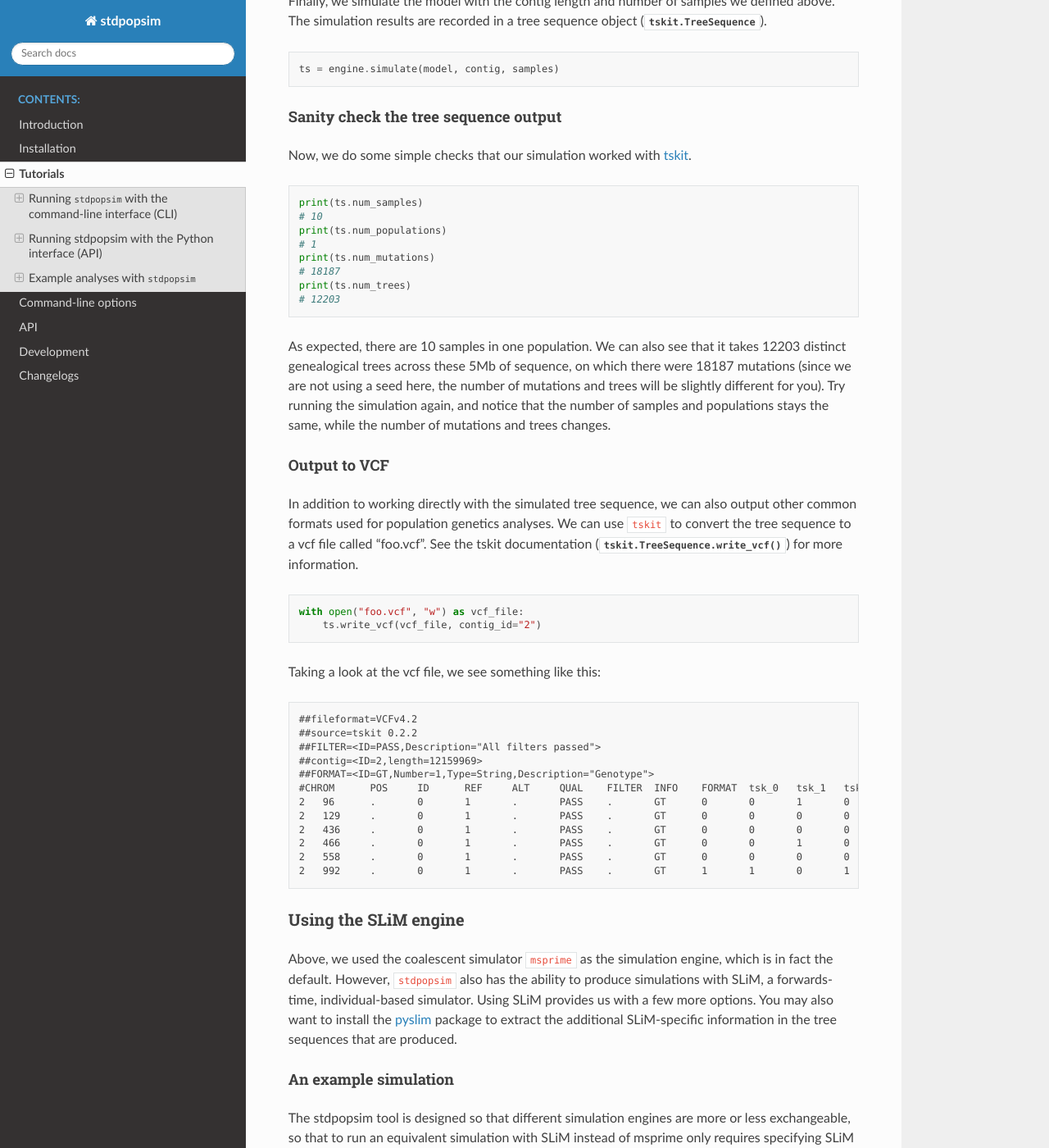
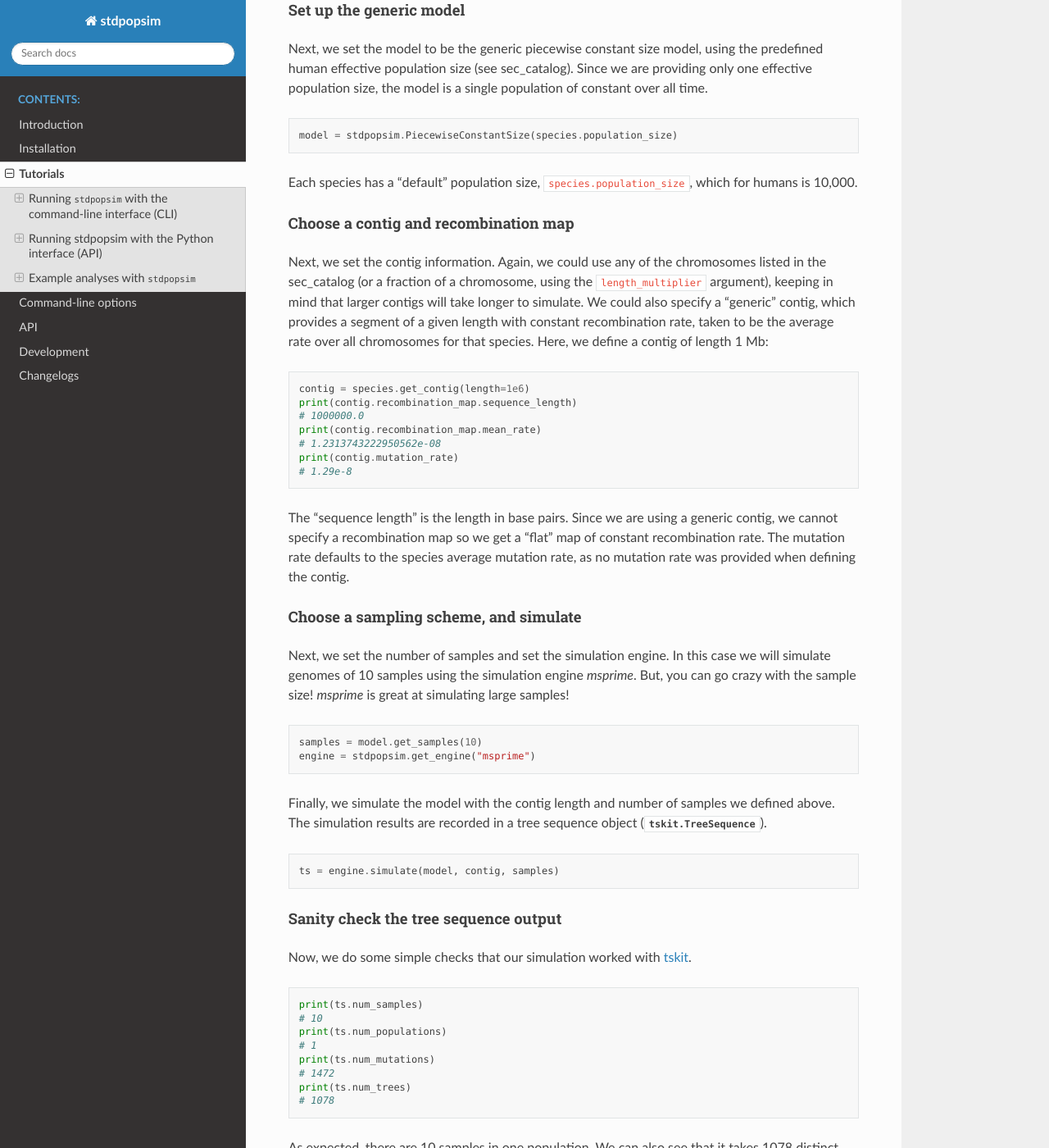
Before and after one commit to popsim-consortium/stdpopsim, a Sphinx documentation site: the page built from docs/tutorial.rst, in a window 1280 px wide and 1400 px high, scrolled down 9214 px. Shown: the whole window at 82% size. Built offline with Sphinx 7.4.7 and the Read the Docs theme 2.0.0, drawn with Linux system fonts in a browser that asks for light colours; pages that are not in the unit, such as notebooks, are missing from menus; some of the changed text lies outside the part shown.

Commit message:
Mutation rate as model attribute

```diff
--- a/docs/tutorial.rst
+++ b/docs/tutorial.rst
@@ -75,7 +75,9 @@
 The most basic simulation we can run is to simulate two (haploid) genomes
 - i.e., two samples -
 using the species' defaults as seen in the species help (``stdpopsim HomSap --help``).
-These defaults include constant size population and a uniform recombination map.
+These defaults include constant size population, a uniform recombination map based
+on the average recombination rate (either genome-wide or within a chromosome, if
+specified), and the mutation rate shown above.
 To save time we will specify that the simulation use
 chromosome 22, using the ``-c`` option. We also specify that the resulting
 tree-sequence formatted output should be written to the file ``foo.ts`` with the
@@ -123,6 +125,15 @@
 The order of those numbers is the same as the order
 specified in the model documentation. In this case, ``2 3`` means
 we are simulating two African American samples and three European American samples.
+
+.. note::
+    Many demographic models were inferred or calibrated using a mutation rate that
+    differs from the cataloged species' mutation rate. Simulations using the CLI now
+    automatically use the *model's* specified mutation rate instead of the species
+    rate, so that expected levels of diversity more closely match those observed in
+    the data that were used to infer the demographic model. For generic demographic
+    models or those without associated mutation rates, the species mutation rate is
+    used.
 
 Now we want to add an empirical recombination map to make the simulation more
 realistic. We can look up the available recombination maps using the
@@ -282,7 +293,7 @@
 
 .. code-block:: console
 
-   $ stdpopsim -e slim --slim-scaling-factor 1000 DroMel \
+   $ stdpopsim -e slim --slim-scaling-factor 1000 DroMel\
    $     -c chr2L -l 0.05 -o foo.ts -d African3Epoch_1S16 100
 
 The scaling factor of 1000 makes this model run very quickly,
@@ -350,31 +361,21 @@
 The first example uses a mostly default genome
 with a published demographic model.
 
-Pick a species and a contig
----------------------------
+Pick a species and demographic model
+------------------------------------
 
-First, we will pick a species (humans), contig (chromosome 22),
-and genetic map (a flat map, the default):
+First, we will pick a species (here, humans) and the published demographic
+model to simulated under. In ``stdpopsim`` there are two types of model: ones
+taken to match the :ref:`demographic history reported in published papers
+<sec_catalog>`, and :ref:`"generic" models <sec_api_generic_models>`. We'll
+first simulate using a published model from the catalog. Let's see what
+demographic models are available for humans:
 
 .. code-block:: python
 
    import stdpopsim
 
    species = stdpopsim.get_species("HomSap")
-   contig = species.get_contig("chr22")  # default is a flat genetic map
-
-Choose a demographic model
---------------------------
-
-Now, we need a demographic model.
-In ``stdpopsim`` there are two types of model:
-ones taken to match the :ref:`demographic history reported in published papers <sec_catalog>`,
-and :ref:`"generic" models <sec_api_generic_models>`.
-First, we'll simulate samples from a published model of human prehistory.
-Let's see what demographic models are available
-for humans:
-
-.. code-block:: python
 
    for x in species.demographic_models:
        print(x.id)
@@ -387,11 +388,13 @@
    # Zigzag_1S14
    # AncientEurasia_9K19
    # PapuansOutOfAfrica_10J19
+   # AshkSub_7G19
+   # OutOfAfrica_4J17
 
 These models are described in detail in the :ref:`Catalog <sec_catalog>`.
 We'll look at the first model, "OutOfAfrica_3G09", from
 `Gutenkunst et al (2009) <https://doi.org/10.1371/journal.pgen.1000695>`__.
-First we need to know how many populations it has, and what they are:
+We can check how many populations exist in this model, and what they are:
 
 .. code-block:: python
 
@@ -400,14 +403,50 @@
    # 3
    print(model.num_sampling_populations)
    # 3
-   print([pop.id for pop in model.populations])
+   print([pop.name for pop in model.populations])
    # ['YRI', 'CEU', 'CHB']
 
-This model has 3 populations, named YRI, CEU, CHB,
-and all three can be sampled from.
+This model has 3 populations, named YRI, CEU, CHB, and all three can be sampled from.
 The number of "sampling" populations could be smaller than the number of populations,
 since some models have ancient populations which are currently not allowed to be
 sampled from - but that is not the case in this model.
+
+Set up the contig
+-----------------
+
+We'll next define the contig, which contains information about the genome length we
+want to simulate and recombination and mutation rates. Here, we use the human
+chromosome 22. If no recombination map is specified, we assume a uniform genetic map
+based on the average recombination rate for that chromosome.
+
+.. code-block:: python
+
+   contig = species.get_contig("chr22")
+
+   # default is a flat genetic map
+   print("mean recombination rate:", f"{contig.recombination_map.mean_rate:.3}")
+   # mean recombination rate: 1.44e-08
+
+   # and the default mutation rate is based on the species default
+   print("mean mutation rate:", contig.mutation_rate)
+   # mean mutation rate: 1.29e-08
+
+   # but note that the mutation rate differs from the model's assumed rate
+   print("model mutation rate:", model.mutation_rate)
+   # model mutation rate: 2.35e-08
+
+The Gutenkunst OOA model was inferred using a mutation rate much larger than the
+default mutation rate in the `stdpopsim` catalog. As such, simulating using this
+model and default rate will result in levels of diversity substantially lower than
+expected for the human population data that this model was inferred from. To match
+observed diversity in humans, we should instead use the mutation rate associated
+with the demographic model:
+
+.. code-block:: python
+
+   contig = species.get_contig("chr22", mutation_rate=model.mutation_rate)
+   print(contig.mutation_rate == model.mutation_rate)
+   # True
 
 Choose a sampling scheme and simulate
 -------------------------------------
@@ -459,19 +498,16 @@
 Running a generic model
 =======================
 
-Next, we will simulate using a "generic" model,
-with piecewise constant population size.
-This time,
-we will simulate a small portion of human chromosome 2,
-again with a flat recombination map,
-using the current best estimate of the human
-effective population size from the :ref:`sec_catalog`.
+Next, we will simulate using a "generic" model, with piecewise constant
+population size. This time, we will simulate a given genome length under
+a flat recombination map, using an estimate of the
+human effective population size from the :ref:`sec_catalog`.
 
 Choose a species
 ----------------
 
-Although the model is generic, we still need a species,
-to get contig information.
+Although the model is generic, we still need a species in order
+to get the contig information.
 Again, we'll use `Homo sapiens`, which has the id "HomSap".
 (But, you could use any species from the :ref:`sec_catalog`!)
 
@@ -480,25 +516,6 @@
     import stdpopsim
 
     species = stdpopsim.get_species("HomSap")
-
-Choose a contig and recombination map
--------------------------------------
-
-Next, we set the contig information, to 5% of chromosome 2,
-about 12Mb. Again, you could use a fraction of any of the
-chromosomes listed in the :ref:`sec_catalog`, keeping in mind that
-larger contigs will take longer to simulate.
-
-.. code-block:: python
-
-    contig = species.get_contig("chr2", length_multiplier=0.05)
-    print(contig.recombination_map.get_sequence_length())
-    # 12159968.65
-
-The "sequence length" is the length in base pairs.
-It is not an integer because msprime works in continuous genomic coordinates.
-Again, since we didn't specify a genetic map, by default
-a "flat" map of constant recombination rate is used.
 
 Set up the generic model
 ------------------------
@@ -515,6 +532,32 @@
 Each species has a "default" population size, ``species.population_size``,
 which for humans is 10,000.
 
+Choose a contig and recombination map
+-------------------------------------
+
+Next, we set the contig information. Again, we could use any of the chromosomes
+listed in the :ref:`sec_catalog` (or a fraction of a chromosome, using the
+``length_multiplier`` argument), keeping in mind that larger contigs will take
+longer to simulate. We could also specify a "generic" contig, which provides
+a segment of a given length with constant recombination rate, taken to be the
+average rate over all chromosomes for that species. Here, we define a contig
+of length 1 Mb:
+
+.. code-block:: python
+
+    contig = species.get_contig(length=1e6)
+    print(contig.recombination_map.sequence_length)
+    # 1000000.0
+    print(contig.recombination_map.mean_rate)
+    # 1.2313743222950562e-08
+    print(contig.mutation_rate)
+    # 1.29e-8
+
+The "sequence length" is the length in base pairs. Since we are using a generic
+contig, we cannot specify a recombination map so we get a "flat" map of
+constant recombination rate. The mutation rate defaults to the species average
+mutation rate, as no mutation rate was provided when defining the contig.
+
 Choose a sampling scheme, and simulate
 --------------------------------------
 
@@ -529,8 +572,8 @@
     samples = model.get_samples(10)
     engine = stdpopsim.get_engine("msprime")
 
-Finally, we simulate the model with the contig length and number of samples we defined above.
-The simulation results are recorded in a tree sequence object
+Finally, we simulate the model with the contig length and number of samples we
+defined above. The simulation results are recorded in a tree sequence object
 (:class:`tskit.TreeSequence`).
 
 .. code-block:: python
@@ -551,17 +594,16 @@
     print(ts.num_populations)
     # 1
     print(ts.num_mutations)
-    # 18187
+    # 1472
     print(ts.num_trees)
-    # 12203
+    # 1078
 
-As expected, there are 10 samples in one population. We can also see that it takes
-12203 distinct genealogical trees across these 5Mb of sequence,
-on which there were 18187 mutations
-(since we are not using a seed here, the number of mutations
-and trees will be slightly different for you). Try running the simulation again, and notice
-that the number of samples and populations stays the same, while the number of mutations
-and trees changes.
+As expected, there are 10 samples in one population. We can also see that it
+takes 1078 distinct genealogical trees across this 1Mb of sequence, on which
+there were 1472 mutations (since we are not using a seed here, the number of
+mutations and trees will be slightly different for you). Try running the
+simulation again, and notice that the number of samples and populations stays
+the same, while the number of mutations and trees changes.
 
 Output to VCF
 -------------
@@ -574,24 +616,24 @@
 .. code-block:: python
 
     with open("foo.vcf", "w") as vcf_file:
-        ts.write_vcf(vcf_file, contig_id="2")
+        ts.write_vcf(vcf_file, contig_id="0")
 
 Taking a look at the vcf file, we see something like this:
 
 .. code-block:: none
 
     ##fileformat=VCFv4.2
-    ##source=tskit 0.2.2
+    ##source=tskit 0.3.5
     ##FILTER=<ID=PASS,Description="All filters passed">
-    ##contig=<ID=2,length=12159969>
+    ##contig=<ID=0,length=1000000>
     ##FORMAT=<ID=GT,Number=1,Type=String,Description="Genotype">
-    #CHROM	POS	ID	REF	ALT	QUAL	FILTER	INFO	FORMAT	tsk_0	tsk_1	tsk_2	tsk_3	tsk_4	tsk_5	tsk_6	tsk_7	tsk_8	tsk_9
-    2	96	.	0	1	.	PASS	.	GT	0	0	1	0	1	0	0	0	1	0
-    2	129	.	0	1	.	PASS	.	GT	0	0	0	0	0	0	0	0	1	0
-    2	436	.	0	1	.	PASS	.	GT	0	0	0	0	0	1	0	0	0	0
-    2	466	.	0	1	.	PASS	.	GT	0	0	1	0	1	0	0	0	0	0
-    2	558	.	0	1	.	PASS	.	GT	0	0	0	0	0	0	0	0	1	0
-    2	992	.	0	1	.	PASS	.	GT	1	1	0	1	0	1	1	1	0	1
+    #CHROM  POS     ID      REF     ALT     QUAL    FILTER  INFO    FORMAT  tsk_0   tsk_1   tsk_2   tsk_3   tsk_4   tsk_5   tsk_6   tsk_7   tsk_8   tsk_9
+    0       3608    .       A       T       .       PASS    .       GT      0       0       1       0       0       0       0       0       0       0
+    0       5598    .       T       G       .       PASS    .       GT      1       0       0       0       1       1       0       0       1       0
+    0       6190    .       C       A       .       PASS    .       GT      1       0       0       0       0       0       0       0       0       0
+    0       6479    .       C       T       .       PASS    .       GT      0       0       0       0       0       1       0       0       1       0
+    0       6556    .       A       C       .       PASS    .       GT      0       0       0       1       0       0       0       0       0       0
+    0       6648    .       T       A       .       PASS    .       GT      1       1       1       0       1       1       1       1       1       1
 
 
 Using the SLiM engine
@@ -635,9 +677,11 @@
    import stdpopsim
 
    species = stdpopsim.get_species("HomSap")
-   contig = species.get_contig("chr22", length_multiplier=0.1)
-   # default is a flat genetic map
    model = species.get_demographic_model("Africa_1T12")
+   contig = species.get_contig(
+       "chr22", length_multiplier=0.1, mutation_rate=model.mutation_rate
+   )
+   # default is a flat genetic map with average rate across chr22
    samples = model.get_samples(200)
 
 
@@ -726,7 +770,9 @@
 
 .. code-block:: python
 
-   contig = species.get_contig("chr22", genetic_map="HapMapII_GRCh37")
+   contig = species.get_contig(
+       "chr22", genetic_map="HapMapII_GRCh37", mutation_rate=model.mutation_rate
+   )
    samples = model.get_samples(200)
    engine = stdpopsim.get_engine("slim")
    ts = engine.simulate(model, contig, samples, slim_burn_in=0.1, slim_scaling_factor=10)
@@ -873,7 +920,7 @@
 dry run using the ``-D`` option.
 This will print information about the simulation to the terminal:
 
-.. command-output:: stdpopsim HomSap -c chr1 -o   afr-america-chr1.trees -s 13 -g HapMapII_GRCh37 -d AmericanAdmixture_4B11 4 4 4 4 -D
+.. command-output:: stdpopsim HomSap -c chr1 -o afr-america-chr1.trees -s 13 -g HapMapII_GRCh37 -d AmericanAdmixture_4B11 4 4 4 4 -D
 
 Once we're sure, we can remove the ``-D`` flag to run the simulation. (Note: This took around 8 minutes to run on a laptop.)
 
```
Also changed, not shown: other parts of docs/tutorial.rst (+1 -0 lines), docs/development.rst (+8 -1 lines), 9 other files.
